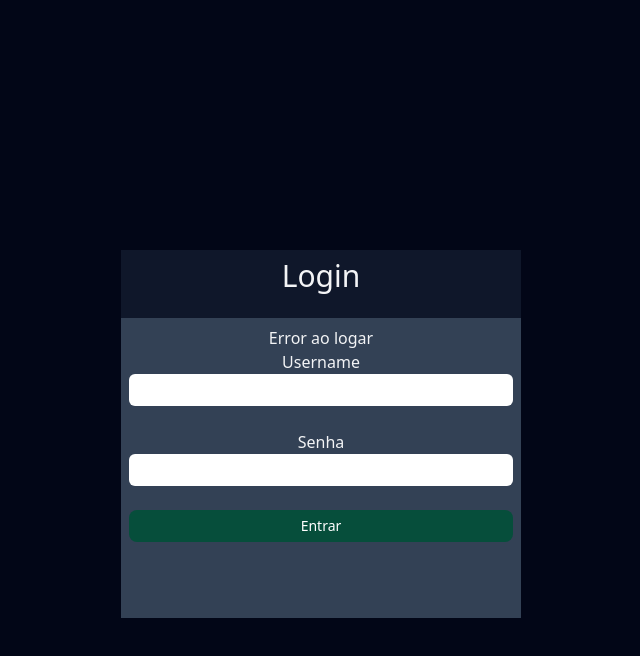
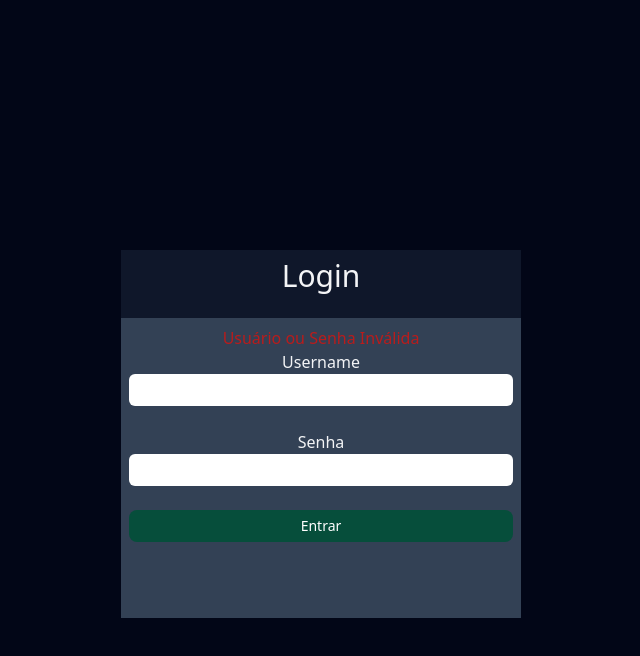
Before and after one commit to michaelfaleiro/painel_vite, a React (Vite) app: page /login in a window 1280 px wide. Both pictures are taken after typing "Sample", "Sample" into the empty fields and a click on the button "Entrar". Shown: the top 656 px of the page, without its empty margins (319-959 px from the left). Built offline with nearby package versions, Linux system fonts and the light colour scheme; no server answers.

Commit message:
change color

```diff
--- a/src/pages/Login/Index.tsx
+++ b/src/pages/Login/Index.tsx
@@ -42,7 +42,9 @@ export default function Login() {
         <h2 className="text-3xl mt-2">Login</h2>
         <div className="bg-slate-700 h-full p-2 mt-6">
           <form action="" onSubmit={onSubmit(handleSubmit)}>
-            {auth.isError && <div>Error ao logar</div>}
+            {auth.isError && (
+              <div className="text-red-700">Usuário ou Senha Inválida</div>
+            )}
             <div className="flex flex-col mb-6 ">
               <label htmlFor="username" className="">
                 Username
```
